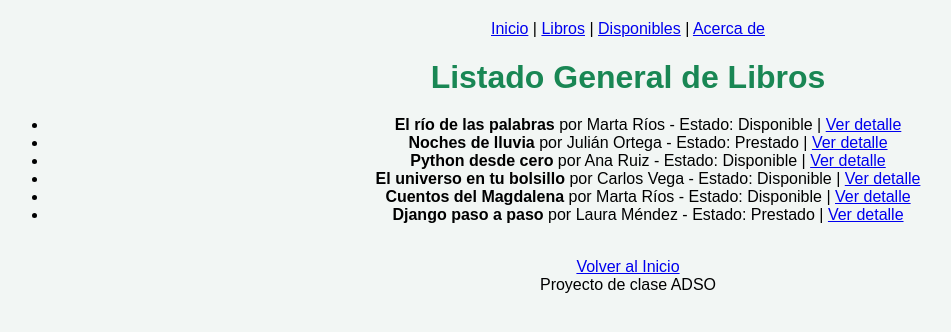
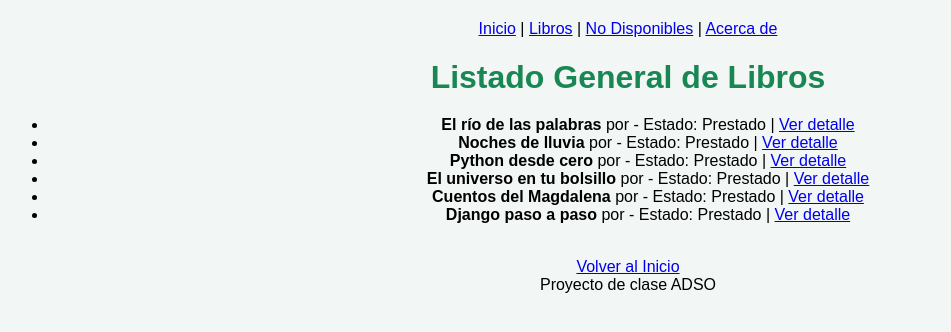
Before and after one commit to Isabela-CH/Pr_Catalogo_Django, a Django app: page /libros/ in a window 1280 px wide. Shown: the top 332 px of the page, without its empty margins (12-963 px from the left). Run offline with Django 5.2, Linux system fonts and the light colour scheme.

Commit message:
Actualizacion del proyecto

```diff
--- a/App_Catalogo/datos.py
+++ b/App_Catalogo/datos.py
@@ -1,12 +1,12 @@
 # catalogo/datos.py
 
 LIBROS = [
-    {"id": 1, "titulo": "El río de las palabras", "autor": "Marta Ríos", "anio": 1998, "genero": "novela", "disponible": True},
-    {"id": 2, "titulo": "Noches de lluvia", "autor": "Julián Ortega", "anio": 2005, "genero": "novela", "disponible": False},
-    {"id": 3, "titulo": "Python desde cero", "autor": "Ana Ruiz", "anio": 2021, "genero": "tecnologia", "disponible": True},
-    {"id": 4, "titulo": "El universo en tu bolsillo", "autor": "Carlos Vega", "anio": 2012, "genero": "ciencia", "disponible": True},
-    {"id": 5, "titulo": "Cuentos del Magdalena", "autor": "Marta Ríos", "anio": 1987, "genero": "novela", "disponible": True},
-    {"id": 6, "titulo": "Django paso a paso", "autor": "Laura Méndez", "anio": 2024, "genero": "tecnologia", "disponible": False},
+    {"id": 1, "titulo": "El río de las palabras", "no_disponible": True},
+    {"id": 2, "titulo": "Noches de lluvia", "no_disponible": True},
+    {"id": 3, "titulo": "Python desde cero", "no_disponible": False},
+    {"id": 4, "titulo": "El universo en tu bolsillo", "no_disponible": True},
+    {"id": 5, "titulo": "Cuentos del Magdalena", "no_disponible": False},
+    {"id": 6, "titulo": "Django paso a paso", "no_disponible": True},
 ]
 
 def buscar_libro(libro_id):
--- a/App_Catalogo/templates/App_Catalogo/base.html
+++ b/App_Catalogo/templates/App_Catalogo/base.html
@@ -10,7 +10,7 @@
     <nav>
         <a href="{% url 'App_Catalogo:inicio' %}">Inicio</a> |
         <a href="{% url 'App_Catalogo:lista_libros' %}">Libros</a> |
-        <a href="{% url 'App_Catalogo:disponibles' %}">Disponibles</a> |
+        <a href="{% url 'App_Catalogo:no_disponibles' %}">No Disponibles</a> |
         <a href="{% url 'App_Catalogo:acerca' %}">Acerca de</a>
     </nav>
     <main>
--- a/App_Catalogo/urls.py
+++ b/App_Catalogo/urls.py
@@ -7,7 +7,7 @@ app_name = "App_Catalogo"
 urlpatterns = [
     path("", views.inicio, name="inicio"),
     path("libros/", views.lista_libros, name="lista_libros"),
-    path("libros/disponibles/", views.libros_disponibles, name="disponibles"), # Ejercicio Isabella
+    path("libros/no-disponibles/", views.libros_no_disponibles, name="no_disponibles"), # Ejercicio Isabella
     path("libros/<int:libro_id>/", views.detalle_libro, name="detalle_libro"),
     path("acerca/", views.AcercaView.as_view(), name="acerca"),
 ]
--- a/App_Catalogo/views.py
+++ b/App_Catalogo/views.py
@@ -14,15 +14,15 @@ def lista_libros(request):
         libros = [libro for libro in LIBROS if libro["genero"] == genero]
     else:
         libros = LIBROS
-    return render(request, "App_Catalogo/lista.html", {"libros": libros, "genero": genero})
-def libros_disponibles(request):
+    return render(request, "App_Catalogo/lista.html", {"libros": libros , "genero": genero, "total": len(libros)})
+def libros_no_disponibles(request):
     # Filtramos en la vista para mantener limpia la plantilla (Separación de responsabilidades)
-    libros = [libro for libro in LIBROS if libro["disponible"] == True]
+    libros = [libro for libro in LIBROS if libro["no_disponible"] == True]
     contexto = {
         "libros": libros,
         "total": len(libros)
     }
-    return render(request, "App_Catalogo/disponibles.html", contexto)
+    return render(request, "App_Catalogo/no_disponibles.html", contexto)
 
 def detalle_libro(request, libro_id):
     libro = buscar_libro(libro_id)
```
Also changed, not shown: App_Catalogo/templates/App_Catalogo/no_disponibles.html (renamed from App_Catalogo/templates/App_Catalogo/disponible.html, +5 -5 lines).
